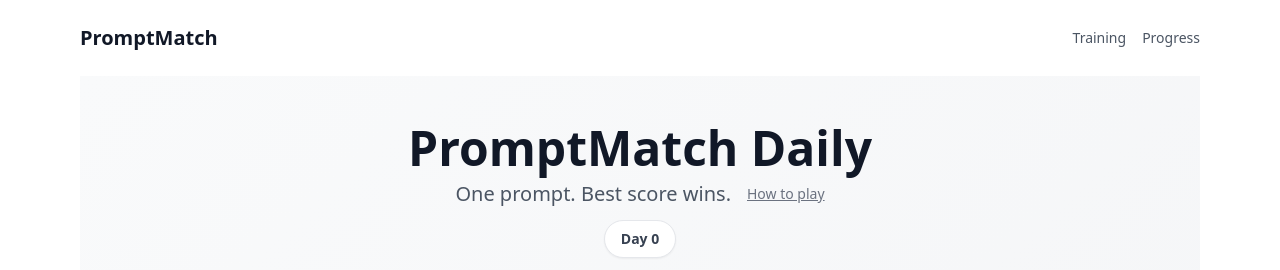
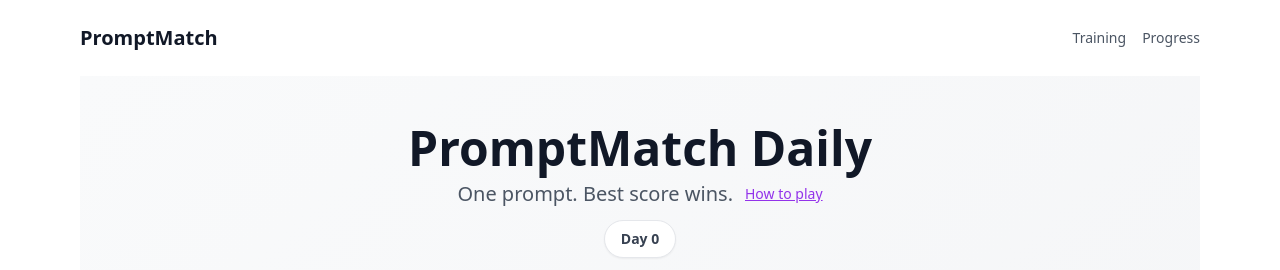
Before and after one commit to TheRichArcher/promptmatch, a Next.js app: page /daily in a window 1280 px wide. Shown: the top 270 px of the page. Built offline with nearby package versions, Linux system fonts and the light colour scheme; no server answers.

Commit message:
Improve visibility and ensure score always displays after submission
- Make 'How to play' link more visible (purple color, font-medium)
- Ensure score display always shows after submission (even if scoring fails)
- Show score of 0 if scoring API fails

```diff
--- a/app/daily/page.tsx
+++ b/app/daily/page.tsx
@@ -81,11 +81,12 @@ export default function DailyChallenge() {
 				setScore(finalScore);
 				// Mock rank for now (would come from backend in real implementation)
 				setRank(Math.floor(Math.random() * 20) + 1);
-				setSubmitted(true);
 			} else {
-				// If scoring fails, still show the image but no score
-				setSubmitted(true);
+				// If scoring fails, show a default score of 0
+				setScore(0);
+				setRank(null);
 			}
+			setSubmitted(true);
 		} catch (err: any) {
 			setError(err?.message || 'Failed to generate image');
 			console.error('Generation error:', err);
@@ -126,11 +127,11 @@ export default function DailyChallenge() {
 				{/* Header */}
 				<div className="text-center mb-8">
 					<h1 className="text-5xl font-bold text-gray-900 mb-2">PromptMatch Daily</h1>
-					<div className="flex items-center justify-center gap-2 mb-3">
+					<div className="flex items-center justify-center gap-3 mb-3">
 						<p className="text-xl text-gray-600">One prompt. Best score wins.</p>
 						<button
 							onClick={() => setShowHowToPlay(true)}
-							className="text-sm text-gray-500 hover:text-gray-700 underline ml-2"
+							className="text-sm text-purple-600 hover:text-purple-700 underline font-medium"
 						>
 							How to play
 						</button>
```
